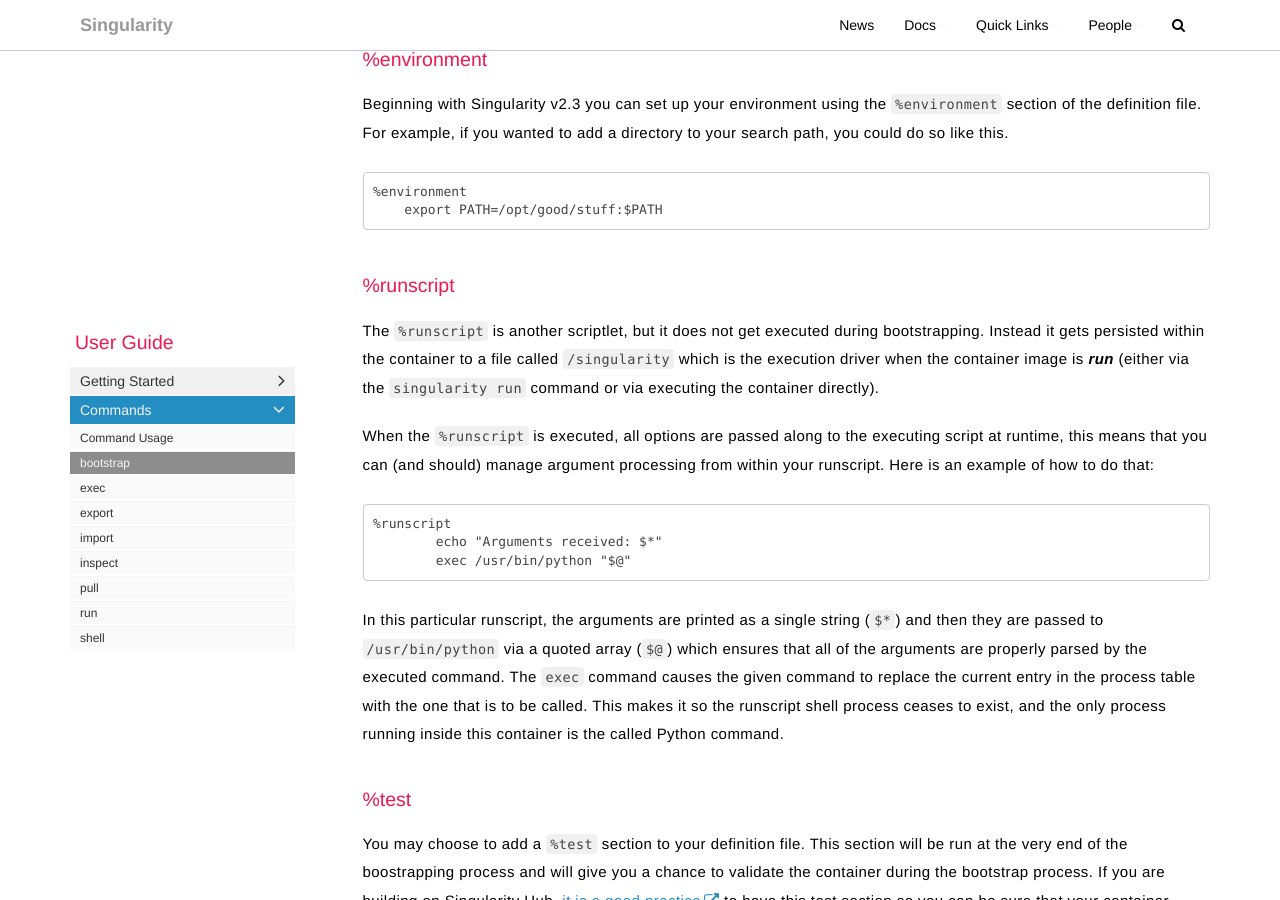
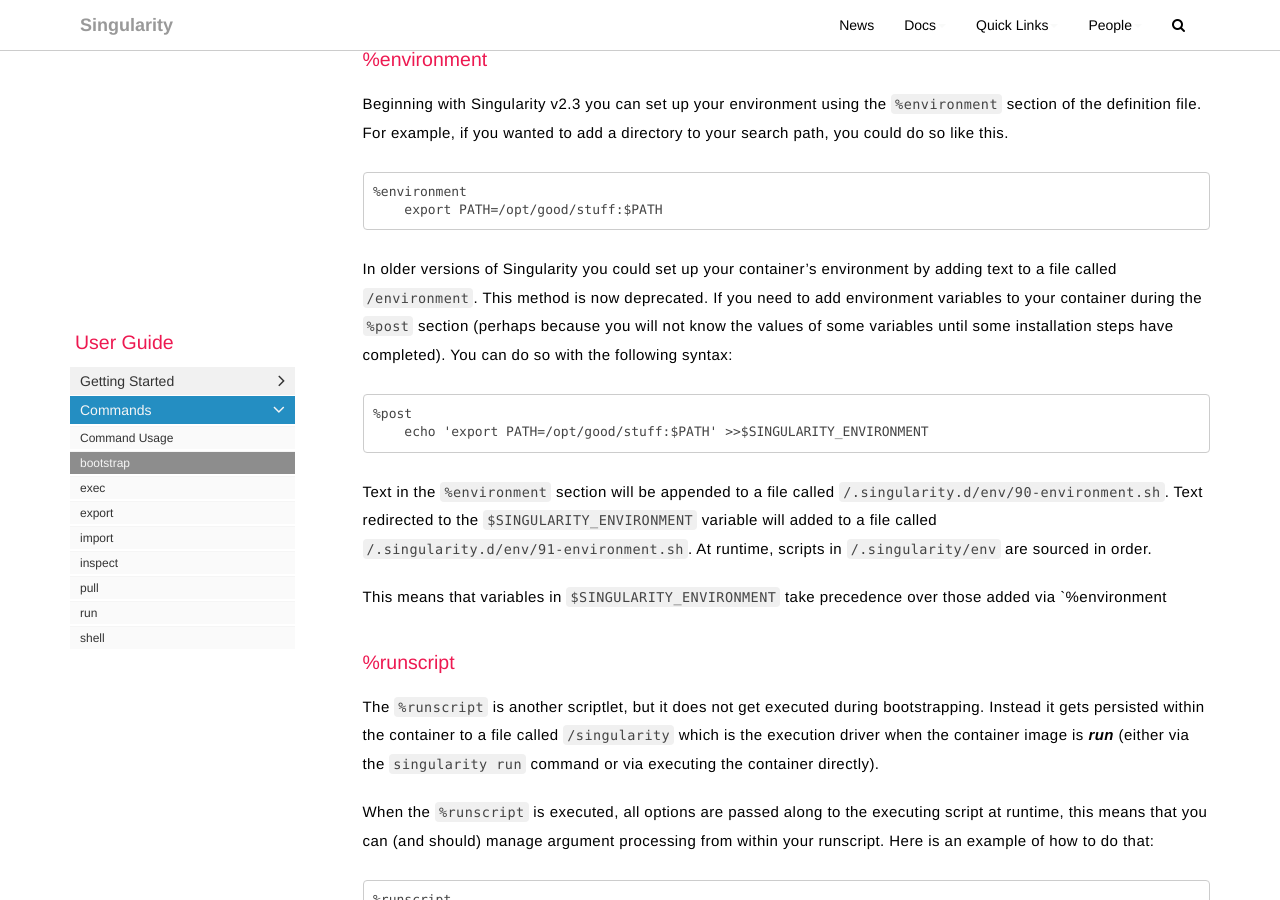
Before and after one commit to singularityware/singularityware.github.io, a Jekyll site: the page built from pages/docs/user-docs/docs-bootstrap.md, in a window 1280 px wide and 900 px high, scrolled down 3896 px. Built offline with Jekyll 4.4.1, drawn with Linux system fonts in a browser that asks for light colours; nearby versions of some CDN libraries; comment, search, counter and statistics services are not loaded.

Commit message:
undoing my mistakes

````diff
--- a/pages/docs/user-docs/docs-bootstrap.md
+++ b/pages/docs/user-docs/docs-bootstrap.md
@@ -101,6 +101,17 @@
     export PATH=/opt/good/stuff:$PATH
 ```
 
+In older versions of Singularity you could set up your container's environment by adding text to a file called `/environment`.  This method is now deprecated.  If you need to add environment variables to your container during the `%post` section (perhaps because you will not know the values of some variables until some installation steps have completed).  You can do so with the following syntax:
+
+```
+%post
+    echo 'export PATH=/opt/good/stuff:$PATH' >>$SINGULARITY_ENVIRONMENT
+```
+
+Text in the `%environment` section will be appended to a file called `/.singularity.d/env/90-environment.sh`.  Text redirected to the `$SINGULARITY_ENVIRONMENT` variable will added to a file called `/.singularity.d/env/91-environment.sh`.  At runtime, scripts in `/.singularity/env` are sourced in order.
+
+This means that variables in `$SINGULARITY_ENVIRONMENT` take precedence over those added via `%environment
+
 ### %runscript
 The `%runscript` is another scriptlet, but it does not get executed during bootstrapping. Instead it gets persisted within the container to a file called `/singularity` which is the execution driver when the container image is ***run*** (either via the `singularity run` command or via executing the container directly).
 
````
Also changed, not shown: pages/docs/user-docs/docs-bootstrap-image.md (+9 -0 lines), pages/docs/user-docs/docs-environment-metadata.md (+10 -1 lines).
